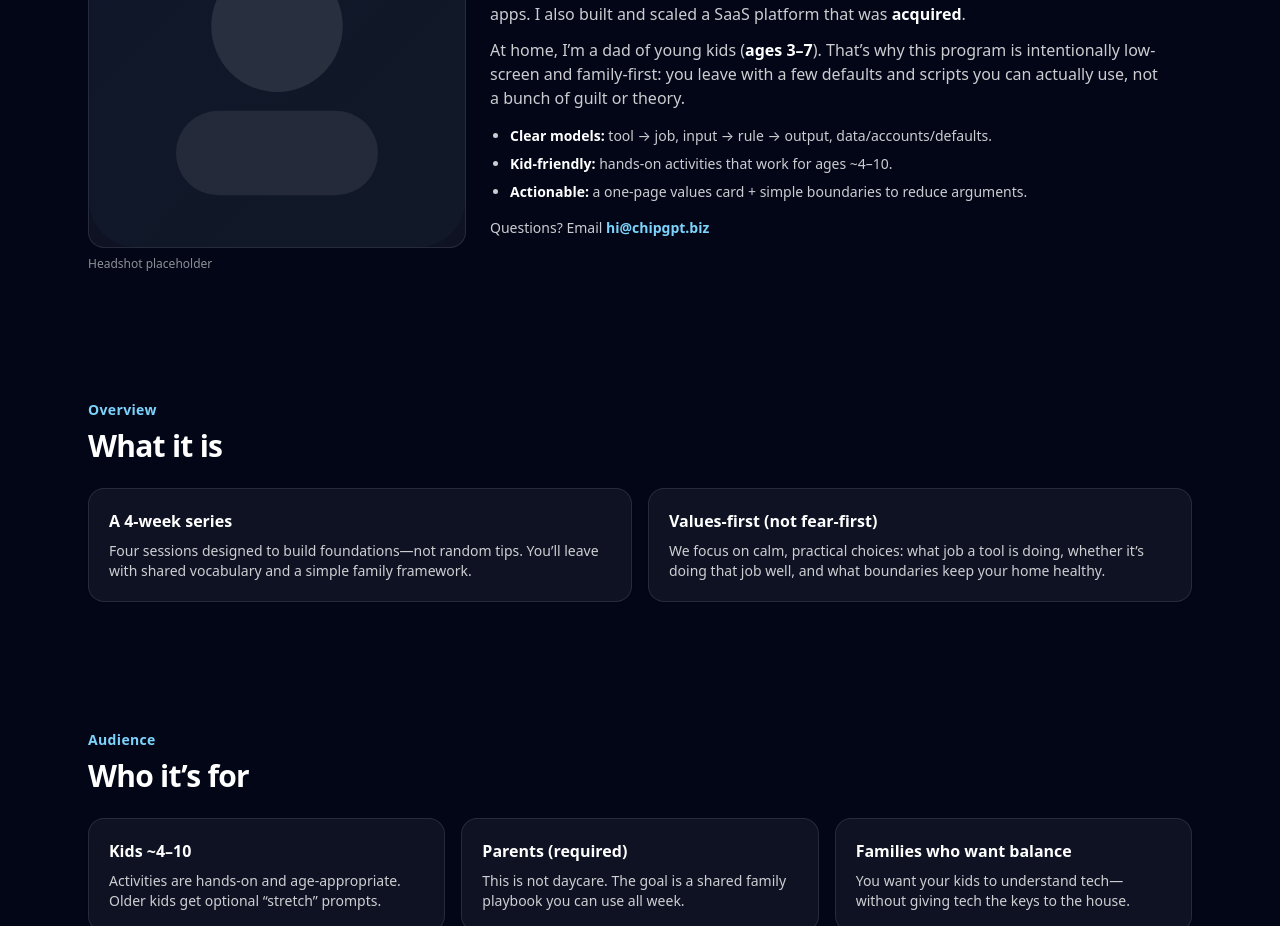
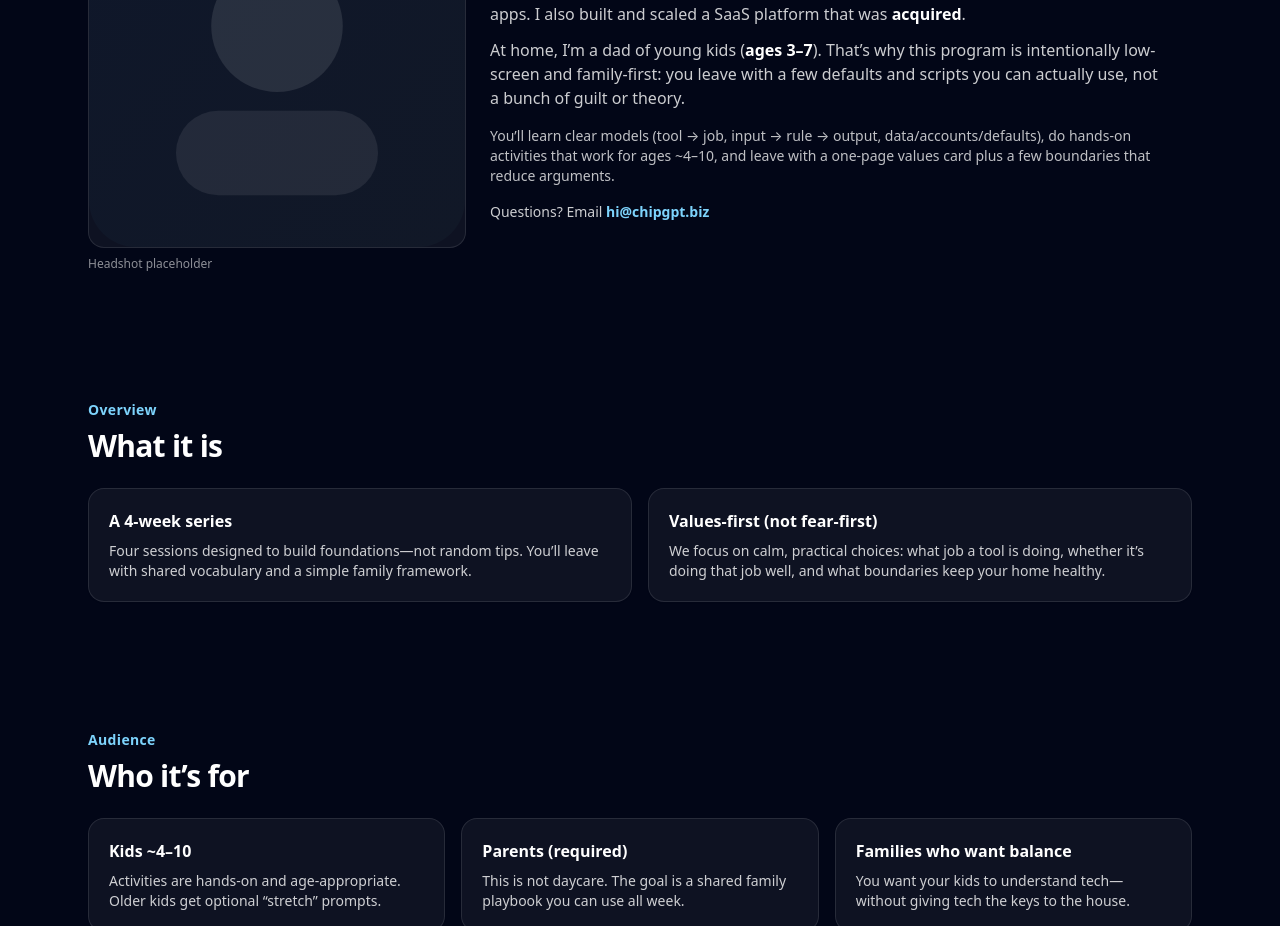
Before and after one commit to chipgpt/tech-literacy-workshop, a React (Vite) app: page / in a window 1280 px wide. Shown: the part 1300-2226 px from the top of the page. Built offline with nearby package versions, Linux system fonts and the light colour scheme; the HTML template or start-up script is replaced by a standard one.

Commit message:
Remove bio bullet points

```diff
--- a/src/App.tsx
+++ b/src/App.tsx
@@ -368,11 +368,10 @@ export default function App() {
                 intentionally low-screen and family-first: you leave with a few defaults and scripts you can actually
                 use, not a bunch of guilt or theory.
               </p>
-              <ul className="mt-4 list-disc space-y-2 pl-5 text-sm">
-                <li><span className="font-semibold text-white">Clear models:</span> tool → job, input → rule → output, data/accounts/defaults.</li>
-                <li><span className="font-semibold text-white">Kid-friendly:</span> hands-on activities that work for ages ~4–10.</li>
-                <li><span className="font-semibold text-white">Actionable:</span> a one-page values card + simple boundaries to reduce arguments.</li>
-              </ul>
+              <p className="mt-4 text-sm text-white/75">
+                You’ll learn clear models (tool → job, input → rule → output, data/accounts/defaults), do hands-on activities that
+                work for ages ~4–10, and leave with a one-page values card plus a few boundaries that reduce arguments.
+              </p>
               <p className="mt-4 text-sm">
                 Questions? Email <a className="font-semibold text-sky-300 hover:text-sky-200" href="mailto:hi@chipgpt.biz">hi@chipgpt.biz</a>
               </p>
```
